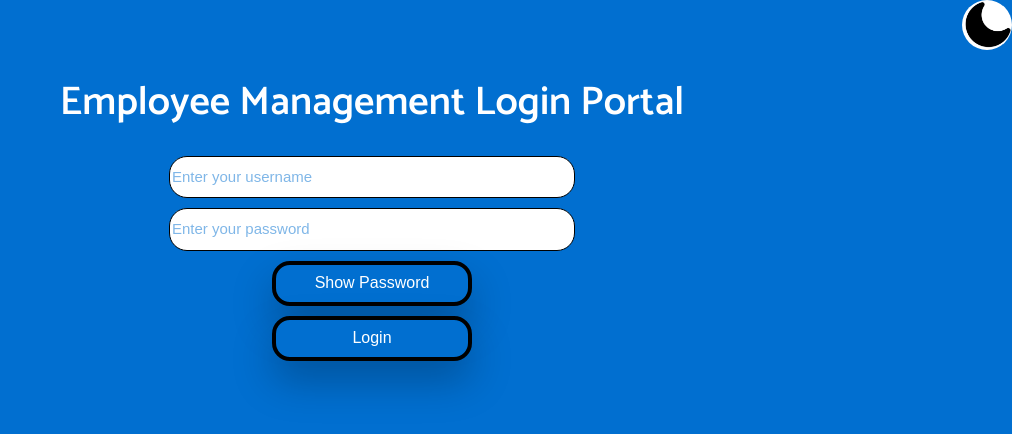
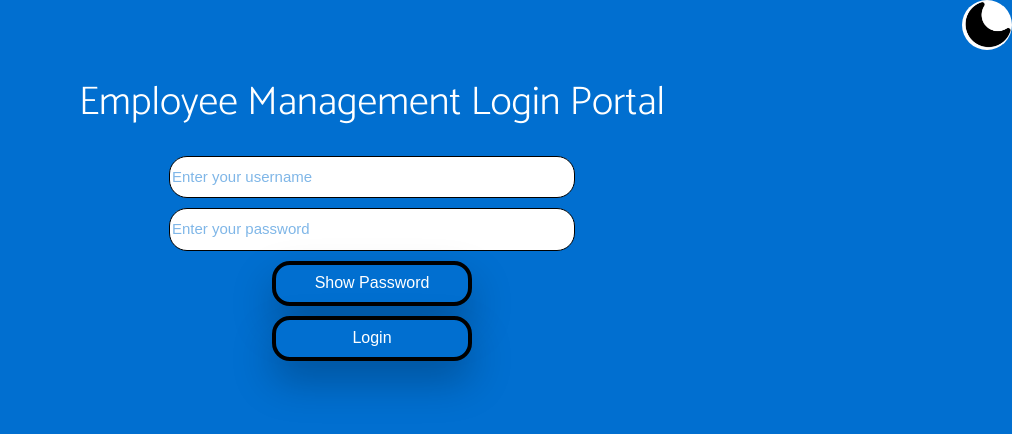
Before and after one commit to hectormorenosoftware/react-nodejs-nosql-example, a React app in the folder ui/: page /#/ in a window 1280 px wide. Shown: the top 434 px of the page, without its empty margins (268-1280 px from the left). Built offline with nearby package versions, Linux system fonts and the light colour scheme.

Commit message:
Changed font weight of h elements

```diff
--- a/ui/src/index.css
+++ b/ui/src/index.css
@@ -42,7 +42,7 @@ h4,
 h5,
 h6 {
   font-family: "Catamaran";
-  font-weight: 550 !important;
+  font-weight: 350 !important;
 }
 
 #align-text {
```
Also changed, not shown: 2 other files (tests, documents, lock files or other folders).
